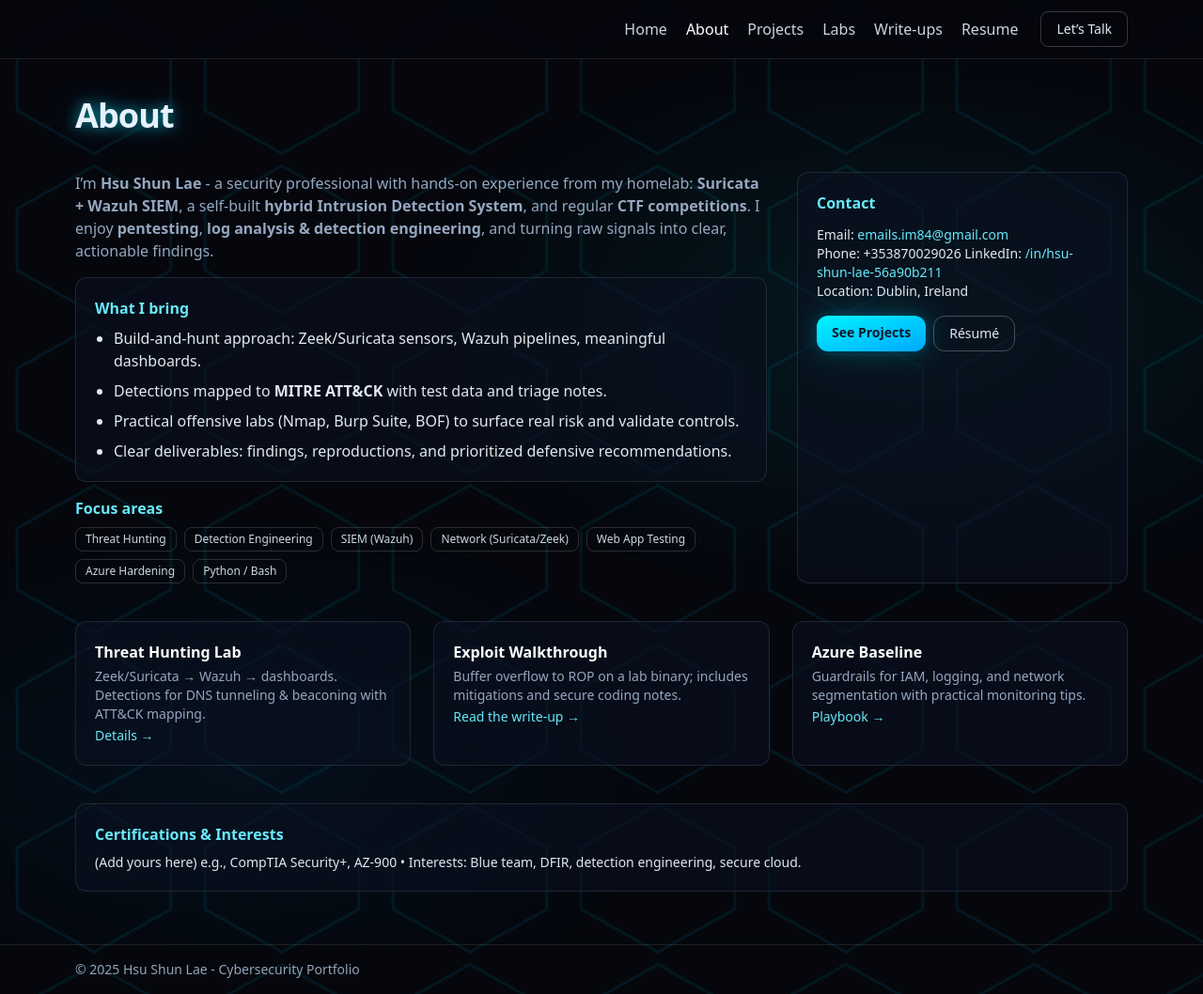
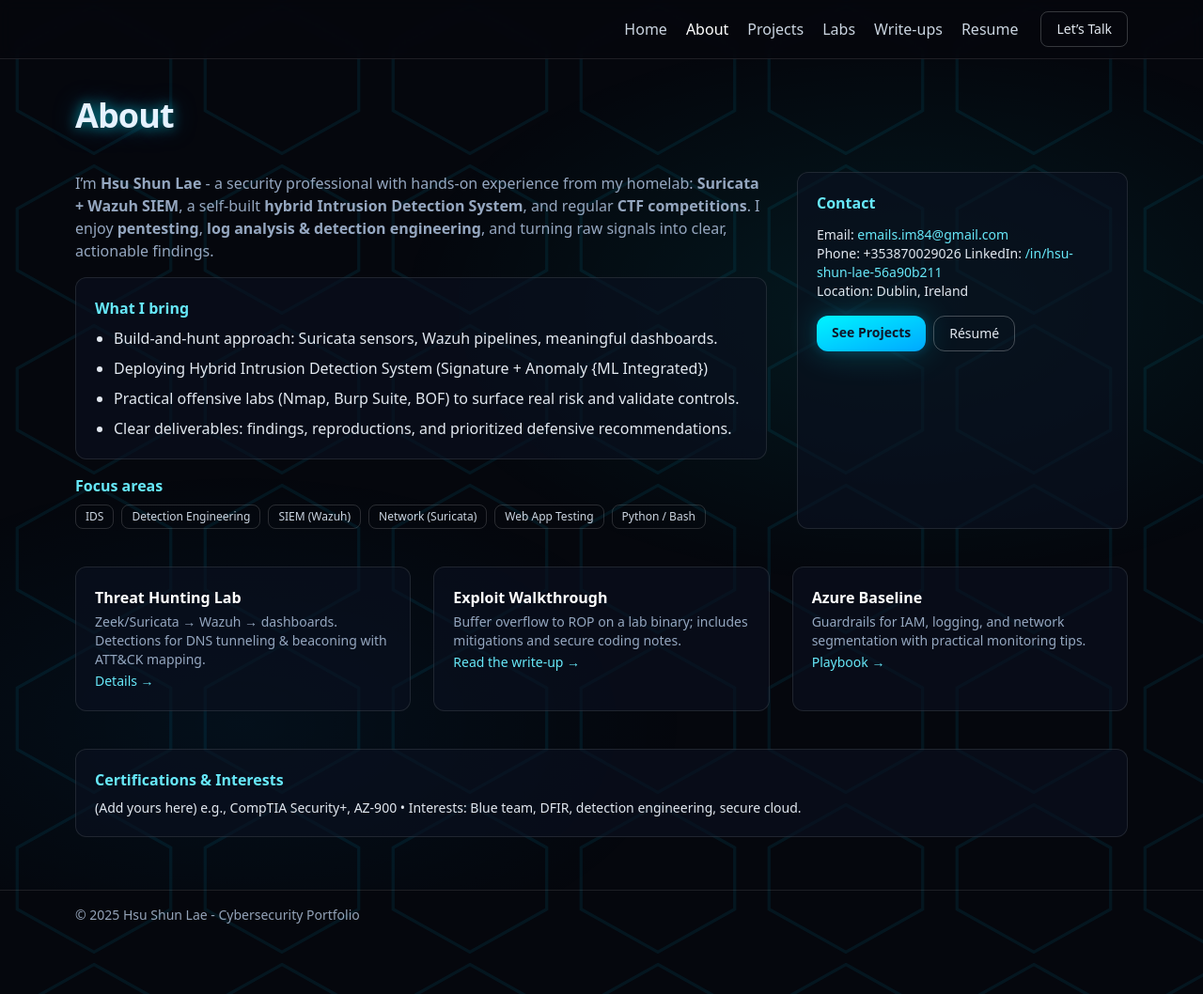
Before and after one commit to HsuShunLae/HsuShunLae.github.io, a Jekyll site: the page built from about.md, in a window 1280 px wide and 1058 px high. Shown: the whole window at 94% size. Built offline with Jekyll 4.4.1, drawn with Linux system fonts in a browser that asks for light colours; nearby versions of some CDN libraries.

Commit message:
Update about.md

```diff
--- a/about.md
+++ b/about.md
@@ -19,8 +19,8 @@ permalink: /about
     <div class="rounded-xl border border-white/10 bg-panel/60 p-5">
       <h3 class="mb-2 text-cyan-300 font-semibold">What I bring</h3>
       <ul class="list-disc pl-5 space-y-2 text-slate-200">
-        <li>Build-and-hunt approach: Zeek/Suricata sensors, Wazuh pipelines, meaningful dashboards.</li>
-        <li>Detections mapped to <strong>MITRE ATT&CK</strong> with test data and triage notes.</li>
+        <li>Build-and-hunt approach: Suricata sensors, Wazuh pipelines, meaningful dashboards.</li>
+        <li>Deploying Hybrid Intrusion Detection System (Signature + Anomaly {ML Integrated})</li>
         <li>Practical offensive labs (Nmap, Burp Suite, BOF) to surface real risk and validate controls.</li>
         <li>Clear deliverables: findings, reproductions, and prioritized defensive recommendations.</li>
       </ul>
@@ -30,12 +30,11 @@ permalink: /about
     <div>
       <h3 class="mb-2 text-cyan-300 font-semibold">Focus areas</h3>
       <div class="flex flex-wrap gap-2">
-        <span class="rounded-lg border border-white/15 px-2.5 py-1 text-xs text-slate-300">Threat Hunting</span>
+        <span class="rounded-lg border border-white/15 px-2.5 py-1 text-xs text-slate-300">IDS</span>
         <span class="rounded-lg border border-white/15 px-2.5 py-1 text-xs text-slate-300">Detection Engineering</span>
         <span class="rounded-lg border border-white/15 px-2.5 py-1 text-xs text-slate-300">SIEM (Wazuh)</span>
-        <span class="rounded-lg border border-white/15 px-2.5 py-1 text-xs text-slate-300">Network (Suricata/Zeek)</span>
+        <span class="rounded-lg border border-white/15 px-2.5 py-1 text-xs text-slate-300">Network (Suricata)</span>
         <span class="rounded-lg border border-white/15 px-2.5 py-1 text-xs text-slate-300">Web App Testing</span>
-        <span class="rounded-lg border border-white/15 px-2.5 py-1 text-xs text-slate-300">Azure Hardening</span>
         <span class="rounded-lg border border-white/15 px-2.5 py-1 text-xs text-slate-300">Python / Bash</span>
       </div>
     </div>
```
